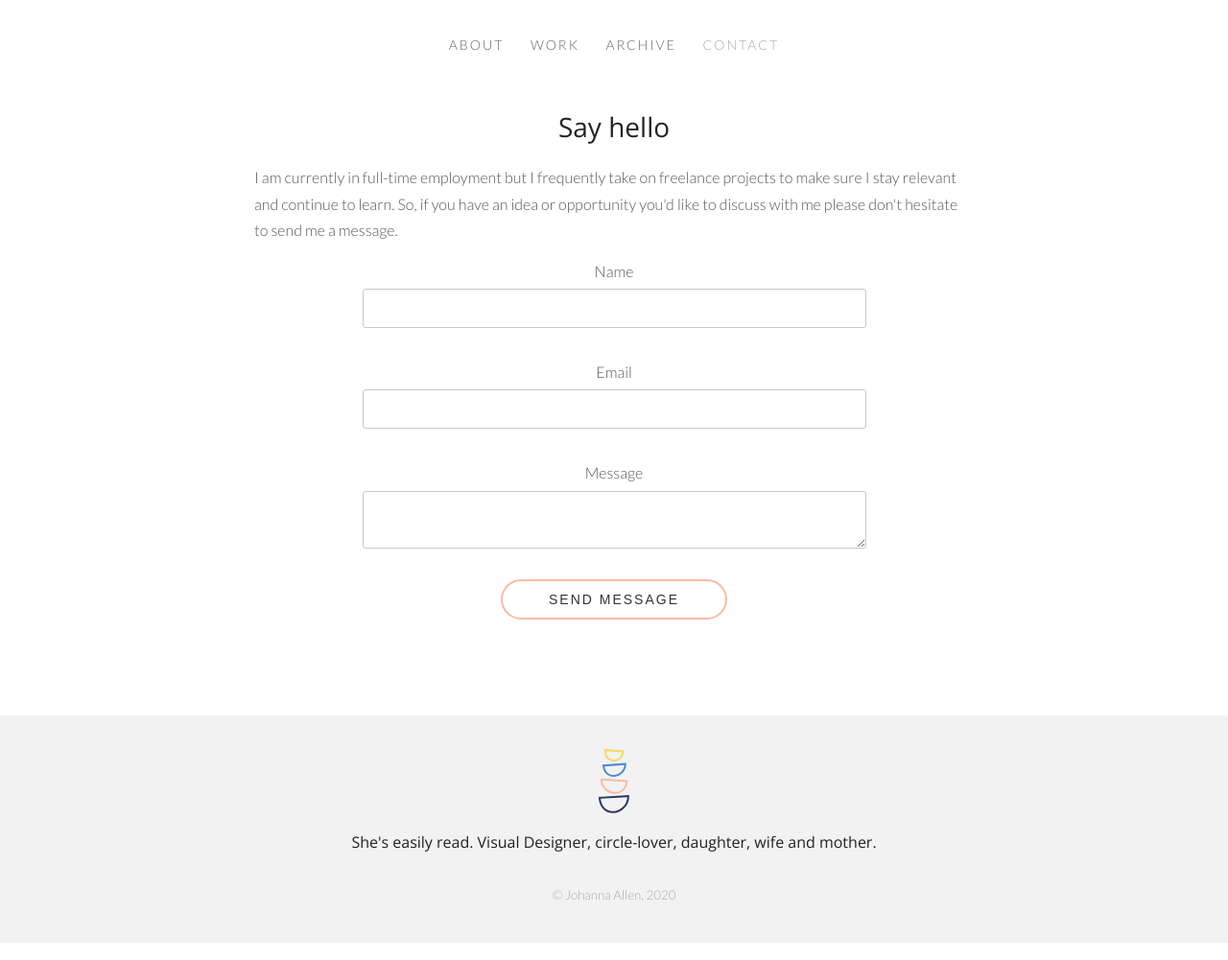
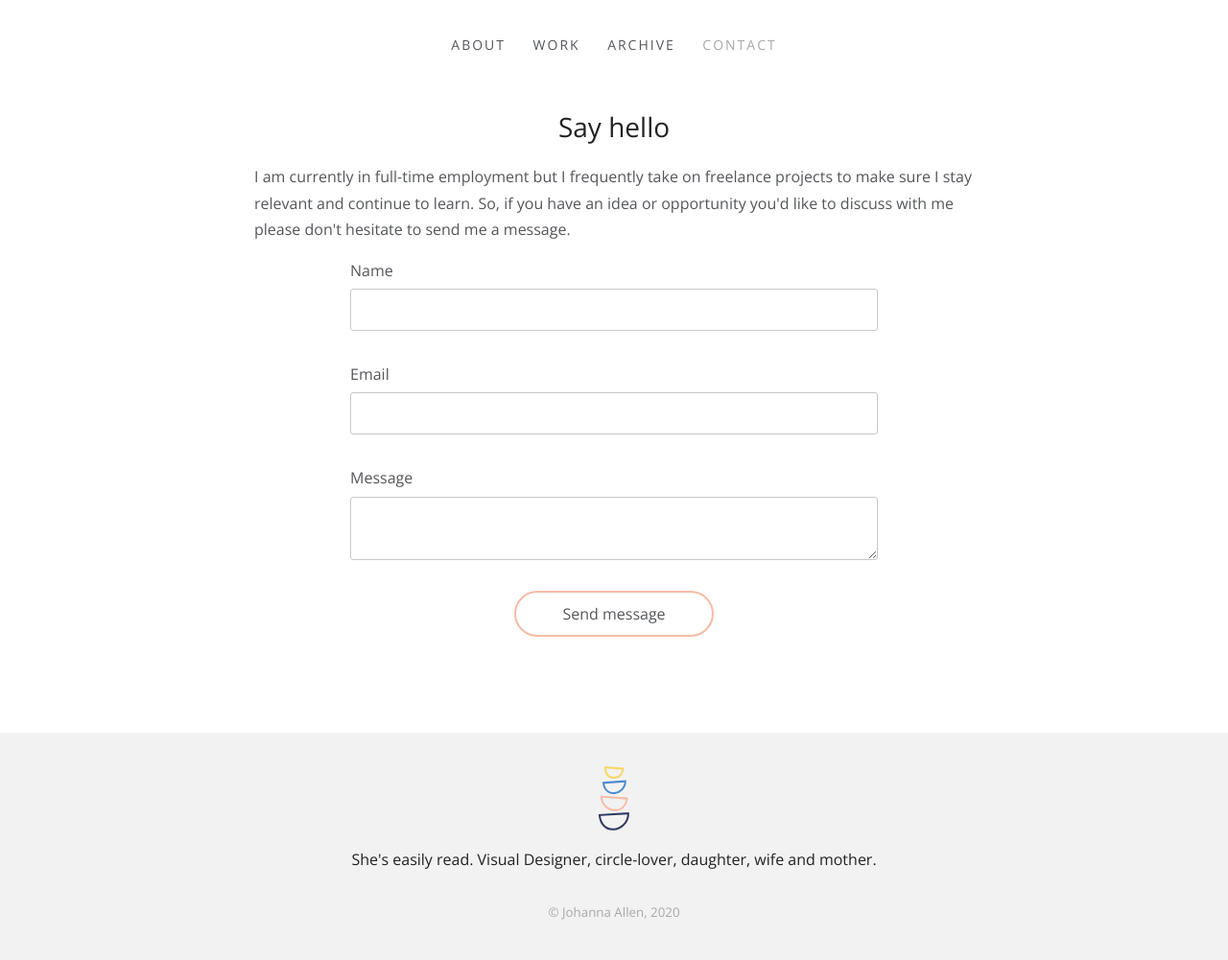
Before and after one commit to damongolding/shesanopenbook, a PHP site: page /contact.html in a window 1280 px wide. Shown: the whole page at 96% size. Run offline with PHP 8.4, Linux system fonts and the light colour scheme.

Commit message:
Colour and font updates

```diff
--- a/css/shes-got-style.css
+++ b/css/shes-got-style.css
@@ -1,5 +1,5 @@
 /* fonts */
-@import url("https://fonts.googleapis.com/css?family=Open+Sans:400&family=Lato:wght@300;400,600&display=swap");
+@import url("https://fonts.googleapis.com/css?family=Open+Sans:400&600");
 
 /* Global */
 * {
@@ -8,8 +8,7 @@
 
 html,
 body {
-  font-family: "Lato", sans-serif;
-  font-weight: 300;
+  font-family: "Open Sans", sans-serif;
   color: #54565a;
   font-size: 1rem;
   line-height: 1.8rem;
@@ -27,8 +26,8 @@ img {
 h1 {
   font-size: 1.75rem;
   font-family: "Open Sans", sans-serif;
+  font-weight: 300;
   color: #222;
-  font-weight: 400;
   text-align: center;
   line-height: 2rem;
   padding-top: 0px;
@@ -48,7 +47,6 @@ nav.nav ul {
   text-transform: uppercase;
   letter-spacing: 0.125rem;
   line-height: 1.75em;
-  font-weight: 300;
   font-style: normal;
   list-style: none;
   margin: 0;
@@ -58,7 +56,7 @@ nav.nav ul {
 nav.nav ul .nav-item {
   display: inline-block;
   font-size: 0.875rem;
-  color: #666;
+  color: #54565a;
   text-align: center;
   text-decoration: none;
 }
@@ -66,7 +64,7 @@ nav.nav ul .nav-item {
 nav.nav ul .nav-item a {
   display: inline-block;
   font-size: 0.875rem;
-  color: #666;
+  color: #54565a;
   text-align: center;
   text-decoration: none;
   padding: 0 0.8em;
@@ -92,7 +90,6 @@ nav.nav ul .nav-item a.active {
 article.post {
   line-height: 1.7em;
   letter-spacing: 0px;
-  font-weight: 300;
   font-style: normal;
   font-size: 1rem;
   margin-bottom: 100px;
@@ -170,7 +167,7 @@ article.post .post--article-link {
 
 /* Add the fullwidth class to a image to make it fullwidth */
 img.fullwidth {
-  max-width: 80%;
+  max-width: 100%;
   height: auto;
   margin: 2rem auto;
 }
@@ -194,12 +191,13 @@ img.fullwidth {
 
 form {
   width: 100%;
-  max-width: 525px;
+  max-width: 550px;
   margin: auto;
 }
 
 .form-group {
   margin-bottom: 2rem;
+  text-align: left;
 }
 
 /* Styling for the input fields */
@@ -212,7 +210,7 @@ form {
   padding: 10px;
   margin-top: 5px;
 	width: 100%;
-	font-family: "Lato", sans-serif;
+	font-family: "Open Sans", sans-serif;
 
   /* Removing some browser default styles for inout field */
   box-shadow: none;
@@ -222,12 +220,10 @@ form {
 
 /* Styling for the form button */
 .form-group--button {
-  color: #333;
-  font-size: 0.875rem;
-  font-weight: 300;
+  color: #54565a;
+  font-family: "Open Sans", sans-serif;
+  font-size: 1rem;
   font-style: normal;
-  text-transform: uppercase;
-  letter-spacing: 0.125rem;
   text-align: center;
   border: 2px solid #f8bba6;
 
@@ -279,8 +275,7 @@ footer.footer .footer--content {
 
 footer.footer small {
   text-align: center;
-  font-family: "Lato", sans-serif;
-  font-weight: 300;
+  font-family: "Open Sans", sans-serif;
   display: block;
   margin: 0 auto;
   color: #a8a8a8;
```
